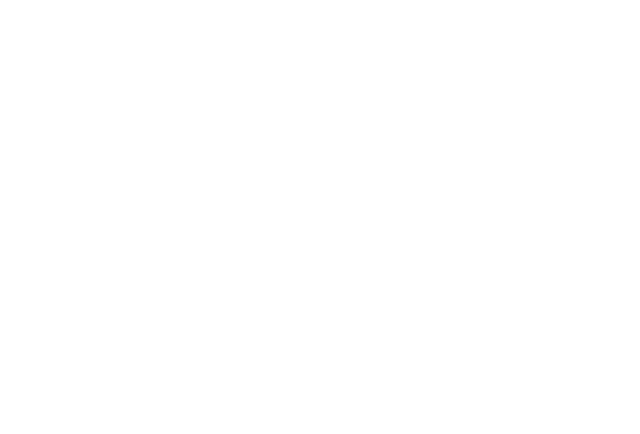
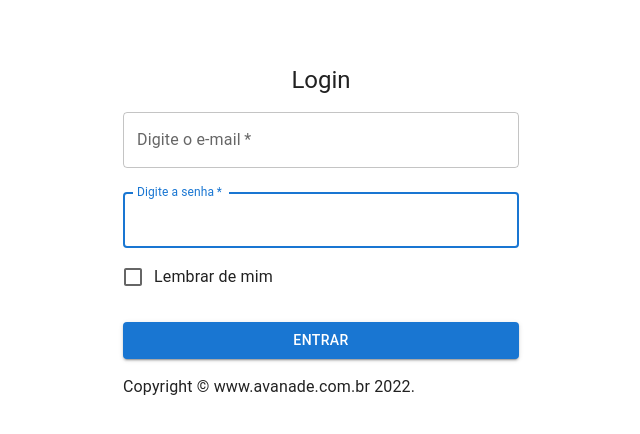
Before and after one commit to gmalheiro/fiap-c6bank-project, a Next.js app: page /login in a window 1280 px wide. Shown: the top 434 px of the page, without its empty margins (319-959 px from the left). Built offline with nearby package versions, Linux system fonts and the light colour scheme.

Commit message:
Update on login.tsx and index

```diff
--- a/package.json
+++ b/package.json
@@ -9,6 +9,9 @@
     "lint": "next lint"
   },
   "dependencies": {
+    "@emotion/react": "^11.10.4",
+    "@emotion/styled": "^11.10.4",
+    "@mui/material": "^5.10.9",
     "next": "12.3.1",
     "react": "18.2.0",
     "react-dom": "18.2.0"
--- a/pages/login.tsx
+++ b/pages/login.tsx
@@ -1,9 +1,89 @@
-import React from 'react'
+import React, {useState, useEffect, FormEvent} from 'react'
+import { Typography, Container, CssBaseline,Box,TextField, Checkbox, Button, FormControlLabel } from '@mui/material';
+import { createTheme, ThemeProvider } from '@mui/material/styles';
+import Link from 'next/link';
+type CopyProps = {
+    site: string;
+    sx?:object;
+}
+
+function Copyright(props:CopyProps){
+    return (
+        <Typography>
+            {'Copyright © '}
+            <Link color="inherit" href="https://www.avanade.com.br/">
+                {props.site}
+            </Link>{' '}
+            {new Date().getFullYear()}
+            {'.'}
+        </Typography>
+    )
+}
+
+const theme = createTheme();
 
 export default function LoginPage() {
+
+
+const [empresa, setEmpresa] = useState<string>('');
+const [nome, setNome] = useState('');
+const [contador, setContador] = useState<number>(5);
+
+// A primeira vez após carregar a página e após o render
+// Executa também a cada alteração de estado
+useEffect(()=>{
+    if(contador ==0){
+        document.title = `Executando useEffect a primeira vez ${contador}`;
+    }else{
+        document.title = `Executando useEffect a cada alteração ${contador}`;
+    }
+   // setContador(contador + 1);
+    console.log(`Executando useEffect a cada chamada ${contador}`);
+},[contador]);
+
+
+useEffect(()=>{
+    if(nome.length > 0 ){
+        console.log(`Executando useEffect mudando para maiúsculo ${nome}`);
+    }
+},[nome])
+
+
+const handleSubmit = (event: FormEvent<HTMLFormElement>)=>{
+    // Previne o comportamento padrão do formulário, que seria recarregar a página.
+    event.preventDefault();
+    const data = new FormData(event.currentTarget);
+
+    console.log(data.get('email'));
+    console.log(data.get('password'));
+}
+
+
+
+
+
   return (
-    <div>
+    <ThemeProvider theme={theme}>
+        <Container component="main" maxWidth="xs">
+            <CssBaseline />
+             <Box sx={{mt:8, display: 'flex',flexDirection: 'column', alignItems: 'center'}}>
+                <Typography component="h1" variant="h5">
+                    Login
+                </Typography>
+                <Box component="form" onSubmit={handleSubmit}>
+                    {/* <button onClick={()=>setContador(contador+1)}>Muda o contador</button>
+                    <button onClick={()=>setNome(nome.toUpperCase())}>Muda o Nome</button> */}
+                 {/*'O State contador vale: ' + contador*/ }
 
-    </div>
+
+    <TextField margin="normal" required  fullWidth id="email" label="Digite o e-mail" name="email" autoComplete="email" autoFocus/>
+    <TextField margin="normal"  required fullWidth id="password" type="password" label="Digite a senha" name="password" autoComplete="current-password" autoFocus/>
+                    <FormControlLabel control={<Checkbox value="remember" color="primary" />} label="Lembrar de mim" />
+                    <Button type="submit" fullWidth variant="contained" sx={{mt:3, mb:2}}>Entrar</Button>
+                </Box>
+             </Box>
+            <Copyright site="www.avanade.com.br" sx={{mt:8, mb: 4}} />
+        </Container>
+    </ThemeProvider>
   )
 }
```
Also changed, not shown: pages/index.tsx (+21 -6 lines), 1 other file (tests, documents, lock files or other folders).
